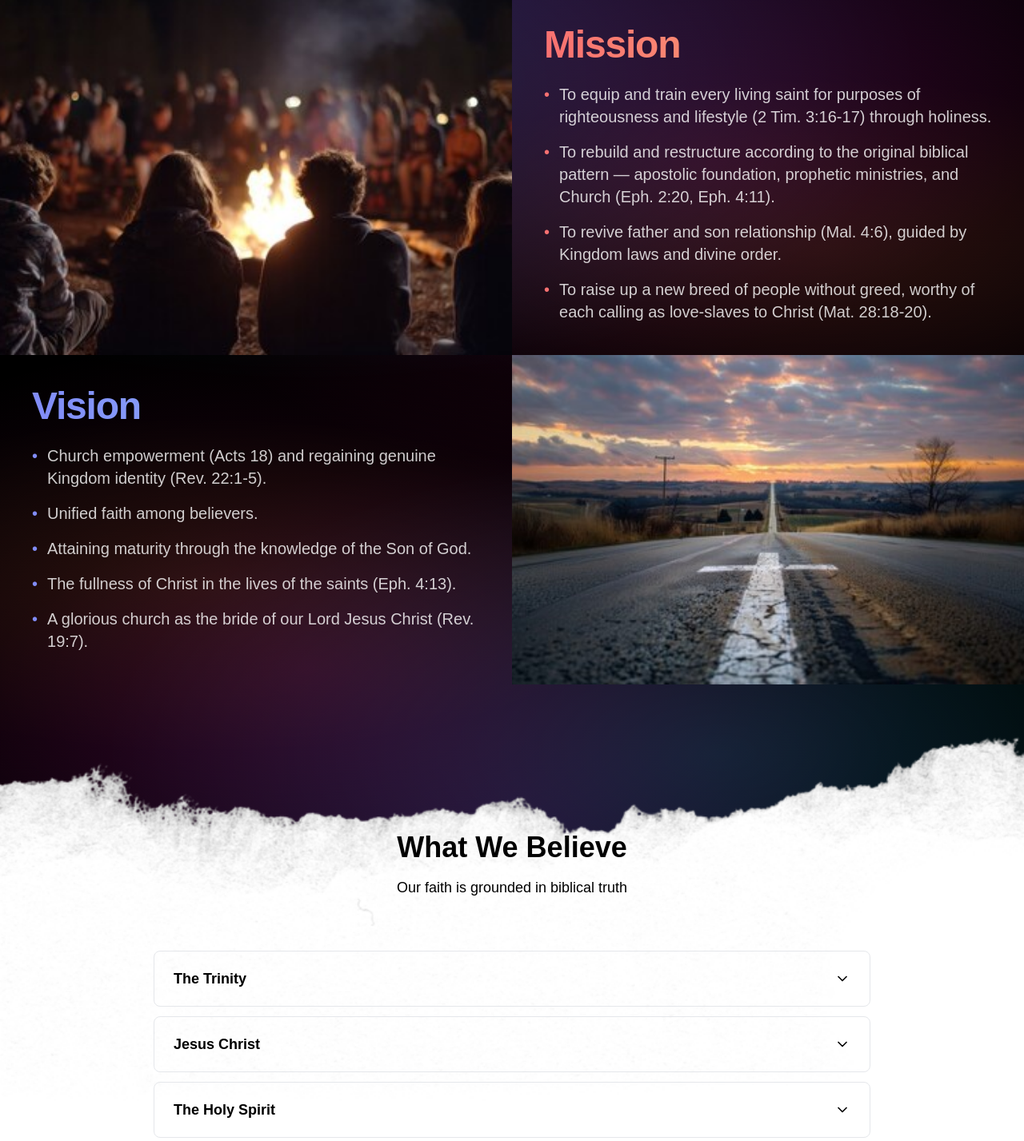
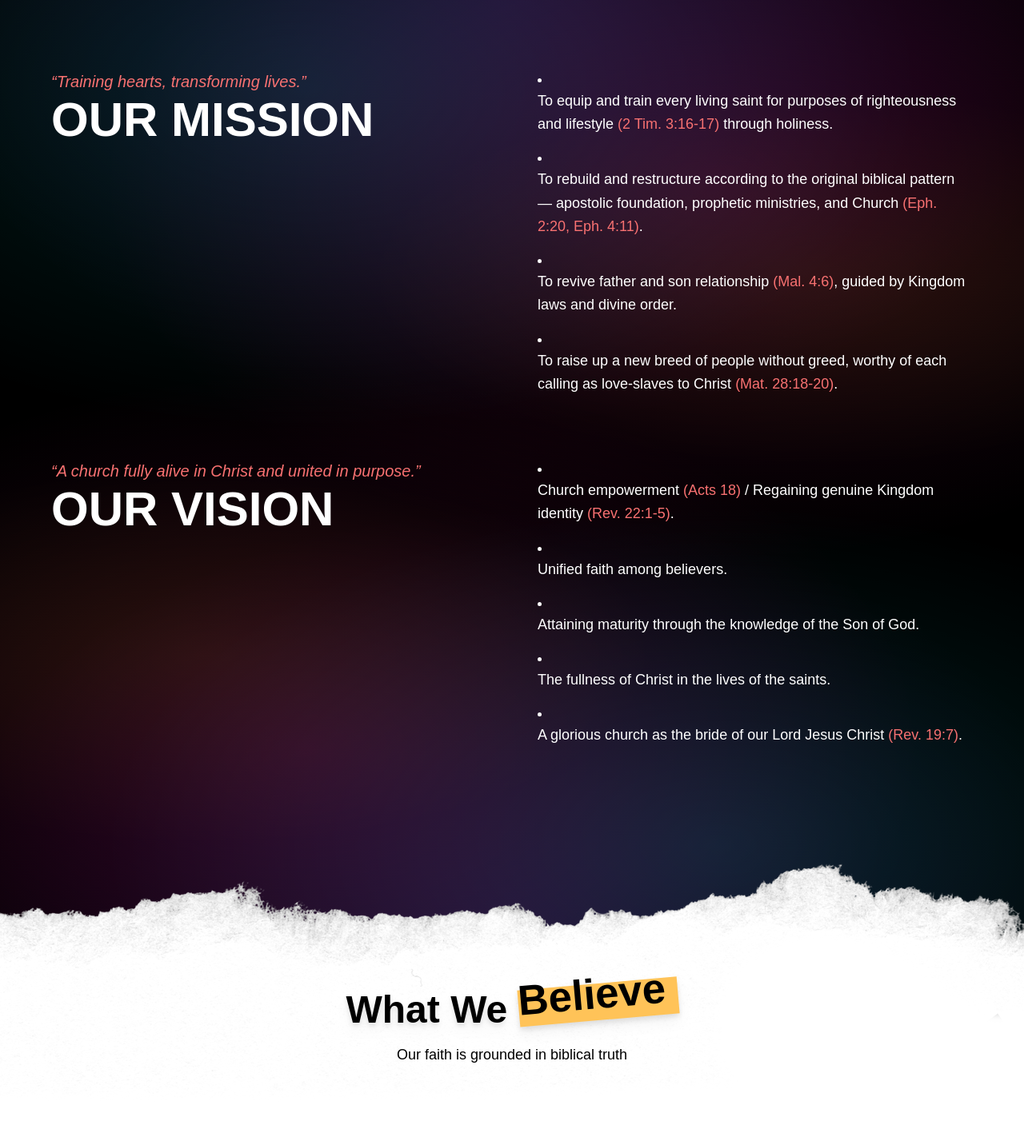
Before and after one commit to Je-ric/TRGC-Website, a React (Create React App) app: page /about in a window 1280 px wide. Shown: the part 720-2147 px from the top of the page at 80% size. Built offline with nearby package versions, Linux system fonts and the light colour scheme.

Commit message:
feat: update About page layout and content for mission and vision sections

```diff
--- a/src/pages/about.js
+++ b/src/pages/about.js
@@ -1,4 +1,3 @@
-import { useState } from "react";
 import HeaderBanner from "../Components/HeaderBanner";
 import PrismaticAurora from "../Components/ui/PrismaticAurora";
 import {
@@ -12,11 +11,9 @@ import {
   FaUsers,
   FaStar
 } from 'react-icons/fa';
-import { ChevronDown } from "lucide-react"
-
+import Mark from "../Components/ui/Mark";
 
 export default function About() {
-  const [openIndex, setOpenIndex] = useState(null);
 
   const beliefs = [
     {
@@ -86,133 +83,116 @@ export default function About() {
       {/* ============================================================================================================================== */}
 
       <PrismaticAurora>
-        <div className="pb-48">
+        <div className="px-6 md:px-12 lg:px-16 py-10 pb-40">
 
-          {/* GRID WRAPPER — 2x2 on large screens, 1x4 on mobile */}
-          <div className="grid grid-cols-1 lg:grid-cols-2">
+          <div className="flex flex-col lg:flex-row justify-center items-start gap-16 mb-20 mt-14 max-w-6xl mx-auto">
 
-            {/* Mission - Image */}
-            <div className="flex justify-center w-full h-full">
-              <img
-                src="img/Mission.jpg"
-                alt="Mission"
-                className="w-full h-full object-cover"
-              />
+            <div className="flex flex-col items-start lg:w-1/2">
+              <p className="text-red-400 text-lg md:text-xl mb-1 italic">
+                “Training hearts, transforming lives.”
+              </p>
+              <h1 className="text-6xl text-white font-bold uppercase">
+                Our Mission
+              </h1>
             </div>
 
-            {/* Mission - Text */}
-            <div className="text-left space-y-6 px-6 py-10 md:px-10">
-              <h2 className="text-3xl md:text-4xl lg:text-5xl font-bold tracking-tight bg-gradient-to-r from-red-400 to-orange-300 bg-clip-text text-transparent">
-                Mission
-              </h2>
-
-              <ul className="text-base md:text-lg lg:text-xl space-y-4 leading-relaxed text-white/80">
-                <li className="flex gap-3">
-                  <span className="text-red-400">•</span>
-                  To equip and train every living saint for purposes of righteousness and lifestyle (2 Tim. 3:16-17) through holiness.
+            <div className="text-white space-y-4 lg:w-1/2">
+              <li>
+                <p>
+                  To equip and train every living saint for purposes of righteousness and lifestyle{" "}
+                  <span className="text-red-400">(2 Tim. 3:16-17)</span> through holiness.
+                </p>
               </li>
-                <li className="flex gap-3">
-                  <span className="text-red-400">•</span>
-                  To rebuild and restructure according to the original biblical pattern — apostolic foundation, prophetic ministries, and Church (Eph. 2:20, Eph. 4:11).
+              <li>
+                <p>
+                  To rebuild and restructure according to the original biblical pattern — apostolic foundation, prophetic ministries, and Church{" "}
+                  <span className="text-red-400">(Eph. 2:20, Eph. 4:11)</span>.
+                </p>
               </li>
-                <li className="flex gap-3">
-                  <span className="text-red-400">•</span>
-                  To revive father and son relationship (Mal. 4:6), guided by Kingdom laws and divine order.
+              <li>
+                <p>
+                  To revive father and son relationship{" "}
+                  <span className="text-red-400">(Mal. 4:6)</span>, guided by Kingdom laws and divine order.
+                </p>
               </li>
-                <li className="flex gap-3">
-                  <span className="text-red-400">•</span>
-                  To raise up a new breed of people without greed, worthy of each calling as love-slaves to Christ (Mat. 28:18-20).
+              <li>
+                <p>
+                  To raise up a new breed of people without greed, worthy of each calling as love-slaves to Christ{" "}
+                  <span className="text-red-400">(Mat. 28:18-20)</span>.
+                </p>
               </li>
-              </ul>
+            </div>
           </div>
 
-            {/* Vision - Text (SWAPPED TO COME FIRST) */}
-            <div className="text-left space-y-6 px-6 py-10 md:px-10 order-1 lg:order-none">
-              <h2 className="text-3xl md:text-4xl lg:text-5xl font-bold tracking-tight bg-gradient-to-r from-indigo-400 to-blue-300 bg-clip-text text-transparent">
-                Vision
-              </h2>
+          <div className="flex flex-col lg:flex-row justify-center items-start gap-16 mb-20 mt-14 max-w-6xl mx-auto">
 
-              <ul className="text-base md:text-lg lg:text-xl space-y-4 leading-relaxed text-white/80">
-                <li className="flex gap-3">
-                  <span className="text-indigo-400">•</span>
-                  Church empowerment (Acts 18) and regaining genuine Kingdom identity (Rev. 22:1-5).
-                </li>
-                <li className="flex gap-3">
-                  <span className="text-indigo-400">•</span>
-                  Unified faith among believers.
-                </li>
-                <li className="flex gap-3">
-                  <span className="text-indigo-400">•</span>
-                  Attaining maturity through the knowledge of the Son of God.
-                </li>
-                <li className="flex gap-3">
-                  <span className="text-indigo-400">•</span>
-                  The fullness of Christ in the lives of the saints (Eph. 4:13).
-                </li>
-                <li className="flex gap-3">
-                  <span className="text-indigo-400">•</span>
-                  A glorious church as the bride of our Lord Jesus Christ (Rev. 19:7).
-                </li>
-              </ul>
+            <div className="flex flex-col items-start lg:w-1/2">
+              <p className="text-red-400 text-lg md:text-xl mb-1 italic">
+                “A church fully alive in Christ and united in purpose.”
+              </p>
+              <h1 className="text-6xl text-white font-bold uppercase">
+                Our Vision
+              </h1>
             </div>
 
-            {/* Vision - Image (NOW SECOND) */}
-            <div className="flex justify-center w-full h-full order-2 lg:order-none">
-              <img
-                src="img/Vision.jpg"
-                alt="Vision"
-                className="w-full h-full object-cover"
-              />
+            {/* RIGHT COLUMN: Vision points */}
+            <div className="text-white space-y-4 lg:w-1/2">
+              <li>
+                <p>
+                  Church empowerment <span className="text-red-400">(Acts 18)</span> / Regaining genuine Kingdom identity <span className="text-red-400">(Rev. 22:1-5)</span>.
+                </p>
+              </li>
+              <li><p>Unified faith among believers.</p></li>
+              <li><p>Attaining maturity through the knowledge of the Son of God.</p></li>
+              <li><p>The fullness of Christ in the lives of the saints.</p></li>
+              <li><p>A glorious church as the bride of our Lord Jesus Christ <span className="text-red-400">(Rev. 19:7)</span>.</p></li>
+            </div>
           </div>
 
-          </div>
         </div>
       </PrismaticAurora>
 
 
-
-
-      {/* <section className="py-16 md:py-24 px-4 sm:px-6 lg:px-8 bg-background"> */}
       <section
-        className="relative py-16 z-10 bg-cover bg-no-repeat bg-top -mt-32" // for overlap
+        className="relative py-16 z-10 bg-no-repeat bg-top -mt-24" // for overlap
         style={{
           backgroundImage: "url('/img/TornPaper.jpg')",
         }}
       >
-        <div className="relative z-10">
-
-          <div className="max-w-4xl mx-auto mt-14">
-            <div className="text-center mb-12 md:mb-16">
-              <h2 className="text-3xl md:text-4xl font-bold mb-4">What We Believe</h2>
+        <div className="relative z-10 max-w-6xl mx-auto">
+          <div className="text-center mb-6 md:mb-16">
+            <h2 className="text-5xl font-semibold mb-3 text-center text-black drop-shadow-lg pt-24">
+              What We <Mark>Believe</Mark>
+            </h2>
             <p className="text-muted-foreground">Our faith is grounded in biblical truth</p>
           </div>
 
-            <div className="space-y-3">
+          <div className="grid grid-cols-1 sm:grid-cols-2 lg:grid-cols-3 gap-10">
             {beliefs.map((belief, idx) => (
               <div
                 key={idx}
-                  className="bg-card/50 border border-border rounded-lg overflow-hidden transition-all duration-300"
+                className="bg-white/10 rounded-xl p-6 flex flex-col hover:scale-105 transition-transform duration-300"
               >
-                  <button
-                    onClick={() => setOpenIndex(openIndex === idx ? null : idx)}
-                    className="w-full px-6 py-5 flex items-center justify-between hover:bg-card/70 transition-colors text-left"
-                  >
-                    <h3 className="text-lg font-semibold text-foreground">{belief.title}</h3>
-                    <ChevronDown
-                      className={`w-5 h-5 text-primary transition-transform duration-300 ${openIndex === idx ? "rotate-180" : ""
-                        }`}
-                    />
-                  </button>
-                  {openIndex === idx && (
-                    <div className="px-6 pb-5 pt-2  border-t border-border text-muted-foreground">{belief.content}</div>
-                  )}
+
+                <div className="flex items-center mb-4 gap-3">
+                  <div className="text-[#ffc358] text-3xl md:text-4xl flex-shrink-0 drop-shadow-lg">
+                    {belief.icon}
+                  </div>
+
+                  <h3 className="text-2xl md:text-3xl font-bold text-black drop-shadow-lg">
+                    {belief.title}
+                  </h3>
+                </div>
+
+                <p className="text-black md:text-lg drop-shadow-md">{belief.content}</p>
               </div>
             ))}
           </div>
-          </div>
+
+
+
         </div>
       </section>
-
 
       {/* ============================================================================================================================== */}
       <section className="bg-black text-white w-full">
@@ -249,6 +229,80 @@ export default function About() {
 
 
 
+
+      {/* <div className="grid grid-cols-1 lg:grid-cols-2">
+
+            <div className="flex justify-center w-full h-full">
+              <img
+                src="img/Mission.jpg"
+                alt="Mission"
+                className="w-full h-full object-cover"
+              />
+            </div>
+
+            <div className="text-left space-y-6 px-6 py-10 md:px-10">
+              <h2 className="text-3xl md:text-4xl lg:text-5xl font-bold tracking-tight bg-gradient-to-r from-red-400 to-orange-300 bg-clip-text text-transparent">
+                Mission
+              </h2>
+
+              <ul className="text-base md:text-lg lg:text-xl space-y-4 leading-relaxed text-white/80">
+                <li className="flex gap-3">
+                  <span className="text-red-400">•</span>
+                  To equip and train every living saint for purposes of righteousness and lifestyle (2 Tim. 3:16-17) through holiness.
+                </li>
+                <li className="flex gap-3">
+                  <span className="text-red-400">•</span>
+                  To rebuild and restructure according to the original biblical pattern — apostolic foundation, prophetic ministries, and Church (Eph. 2:20, Eph. 4:11).
+                </li>
+                <li className="flex gap-3">
+                  <span className="text-red-400">•</span>
+                  To revive father and son relationship (Mal. 4:6), guided by Kingdom laws and divine order.
+                </li>
+                <li className="flex gap-3">
+                  <span className="text-red-400">•</span>
+                  To raise up a new breed of people without greed, worthy of each calling as love-slaves to Christ (Mat. 28:18-20).
+                </li>
+              </ul>
+            </div>
+
+            <div className="text-left space-y-6 px-6 py-10 md:px-10 order-1 lg:order-none">
+              <h2 className="text-3xl md:text-4xl lg:text-5xl font-bold tracking-tight bg-gradient-to-r from-indigo-400 to-blue-300 bg-clip-text text-transparent">
+                Vision
+              </h2>
+
+              <ul className="text-base md:text-lg lg:text-xl space-y-4 leading-relaxed text-white/80">
+                <li className="flex gap-3">
+                  <span className="text-indigo-400">•</span>
+                  Church empowerment (Acts 18) and regaining genuine Kingdom identity (Rev. 22:1-5).
+                </li>
+                <li className="flex gap-3">
+                  <span className="text-indigo-400">•</span>
+                  Unified faith among believers.
+                </li>
+                <li className="flex gap-3">
+                  <span className="text-indigo-400">•</span>
+                  Attaining maturity through the knowledge of the Son of God.
+                </li>
+                <li className="flex gap-3">
+                  <span className="text-indigo-400">•</span>
+                  The fullness of Christ in the lives of the saints (Eph. 4:13).
+                </li>
+                <li className="flex gap-3">
+                  <span className="text-indigo-400">•</span>
+                 p A glorious church as the bride of our Lord Jesus Christ (Rev. 19:7).
+                </li>
+              </ul>
+            </div>
+
+            <div className="flex justify-center w-full h-full order-2 lg:order-none">
+              <img
+                src="img/Vision.jpg"
+                alt="Vision"
+                className="w-full h-full object-cover"
+              />
+            </div>
+
+          </div> */}
     </div>
   );
 }
```
Lines whose indentation alone changed are shown as unchanged.
